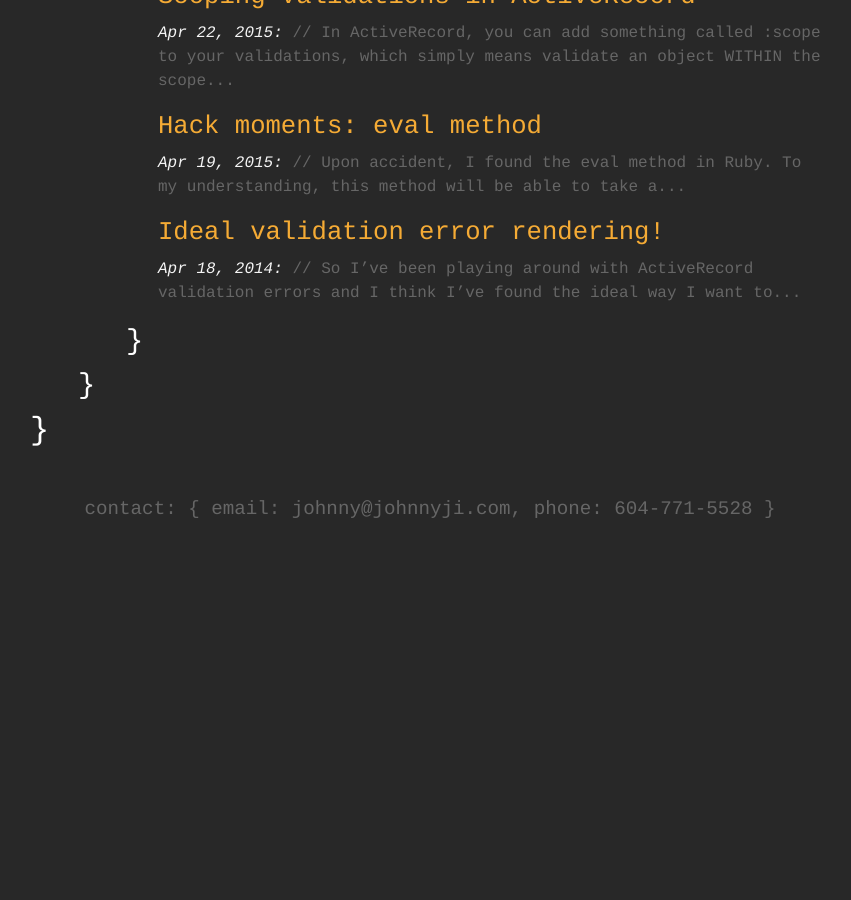
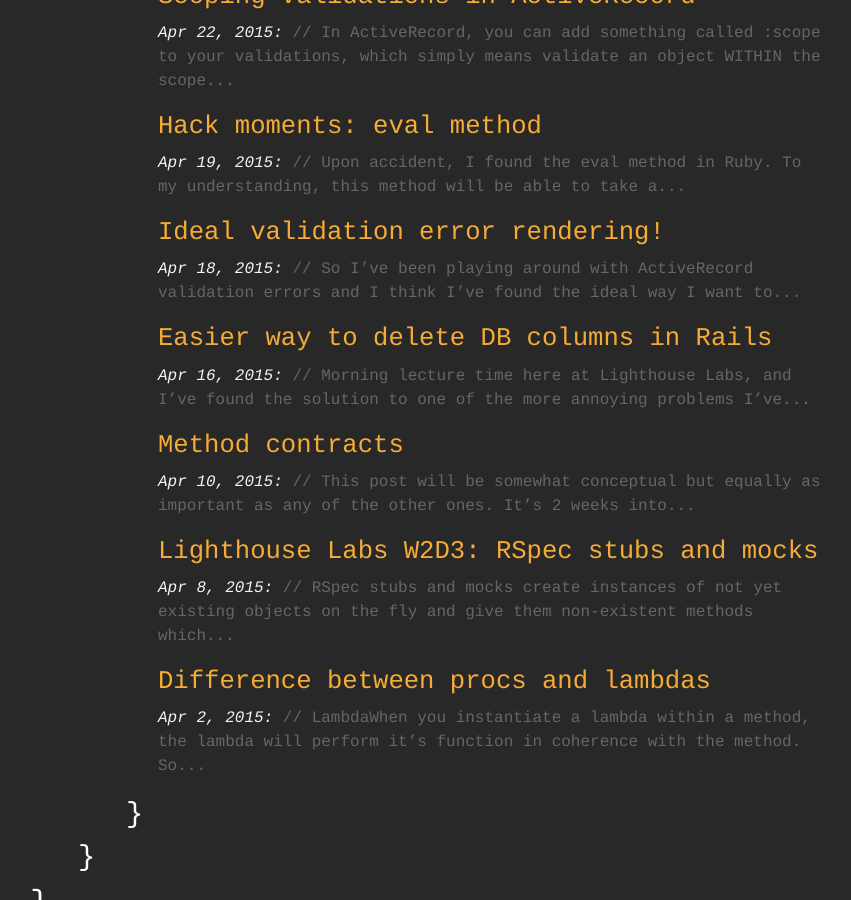
Before and after one commit to johnnyji/jekyll_blog, a Jekyll site: the page built from index.html, in a window 1280 px wide and 900 px high, scrolled down 1510 px. Shown: the whole window, without its empty margins (210-1061 px from the left). Built offline with Jekyll 4.4.1, drawn with Linux system fonts in a browser that asks for light colours; nearby versions of some CDN libraries; before the commit the page ends 2066 px from its top, so only the background shows below that.

Commit message:
add more posts

```diff
--- /dev/null
+++ b/_posts/2015-04-02-difference-between-procs-and-lambdas.markdown
@@ -0,0 +1,38 @@
+---
+layout: post
+title: "Difference between procs and lambdas"
+date: 2015-04-02
+categories: Ruby
+---
+
+<h3><strong>Lambda</strong></h3>
+
+When you instantiate a `lambda` within a method, the lambda will perform it's function in coherence with the method. So if you define a lambda:
+
+{% highlight ruby %}
+def some_method
+  my_lambda = lamda { return "Hello!" }.call
+  "Goodbye"
+end
+
+some_method #=> "Goodbye"
+{% endhighlight %}
+
+Even though the lambda has a return statement, it will not exit the entire method but only return itself, and continue on with the method it exists in.
+<br><br>
+
+<h3><strong>Proc</strong></h3>
+
+When you instantiate a `Proc.new` within a method, the proc becomes integrated as a part of the method:
+
+{% highlight ruby %}
+def some_method
+  my_proc = Proc.new { return "Hello!" }.call
+  "Goodbye"
+end
+
+some_method #=> "Hello!"
+{% endhighlight %}
+
+Now when the method runs, once the proc is hit. The entire method will stop and return.
+<br><br>
--- /dev/null
+++ b/_posts/2015-04-08-lighthouse-labs-w2d3-stucks-and-mocks.markdown
@@ -0,0 +1,21 @@
+---
+layout: post
+title: "Lighthouse Labs W2D3: RSpec stubs and mocks"
+date: 2015-04-08
+categories: RSpec
+---
+
+RSpec stubs and mocks create instances of not yet existing objects on the fly and give them non-existent methods which return specific outputs that you declare.
+
+Stubbing and mocking allow you to test other methods that depend on the method that you stubbed or the class that you mocked; either because you haven't created those methods/classes yet, or because running them would instrumentally slow down your test suite; or because you know the exact output of the methods and running them would be trivial or irrelevant.
+
+If you wanted to test the `rob_bank(bank)` method on an instance of the Robot class but you haven't created the Bank class yet, how would you test the robot's `rob_bank(bank)` methods?
+
+{% highlight ruby %}
+bank = instance_double("Bank", repository: 1000000, name: 'RBC')
+allow(bank).to receive(:robbed).and_return(1000)
+
+#Stubbing in a fake method which returns a value we set to our mocked bank object. This is what we would want our actual method on the actual bank object to return.
+
+expect(@robot.rob(bank).to eq(1000)
+{% endhighlight %}
--- /dev/null
+++ b/_posts/2015-04-10-method-contracts.markdown
@@ -0,0 +1,29 @@
+---
+layout: post
+title: "Method contracts"
+date: 2015-04-10
+categories: Theory
+---
+
+This post will be somewhat conceptual but equally as important as any of the other ones. It's 2 weeks into the [Lighthouse Labs][lighthouse] course right now and one of the instructors [David VanDusen][david] has dawned on me an extremely important concept. <strong>Method Contracts.</strong>
+
+Methods/functions in programming have all have a specific purpose, and their method contracts define their functionality. When writing any method, you should be able to clearly state it's method contract in one sentence WITHOUT using the word <em>and</em>.
+
+<br>
+<strong><em>The blueprint for a method contract is as follows:</em></strong>
+<blockquote>
+  <ol>
+    <li>What arguments are the method parameters taking, and what are the argument types?</li>
+    <li>What functionality is the method responsible for?</li>
+    <li>What are the values the method returns and their value types?</li>
+    <li>What exceptions do the method raise under what circumstances?</li>
+  </ol>
+</blockquote>
+<br>
+
+A method is definitive and well designed when you can answer those 4 questions without a shadow of a doubt.
+
+Invaluable expertise; I'll never look at methods the same again.
+
+[lighthouse]: http://lighthouselabs.ca
+[david]: http://davidvandusen.com
--- /dev/null
+++ b/_posts/2015-04-16-easier-way-to-delete-db-columns-in-rails.markdown
@@ -0,0 +1,20 @@
+---
+layout: post
+title: "Easier way to delete DB columns in Rails"
+date: 2015-04-16
+categories: Rails
+---
+
+Morning lecture time here at [Lighthouse Labs][lighthouse], and I've found the solution to one of the more annoying problems I've been having. How to remove migrations from a project without having to generate a drop migration file. (So your migrate folder stays slim and clean)
+
+Suppose I created a migration called `add_gender_to_users`, but I later decide that my app doesn't want to specify user gender. So what do I do?
+
+I can either create ANOTHER migration called `remove_gender_from_users`, or I can run any of these easier tasks:
+<br><br>
+
+1. Run rake `db:migrate:down VERSION=<your migration version number>` on the migration BEFORE the one you want to delete, now go into your migrate folder and delete the migration you no longer need and then run `rake db:migrate`, so your schema will now be updated but this time without that migration file that you deleted.
+
+2. In your rails console, run `ActiveRecord::Migration.remove_column :table_name, :column_name`, this will effectively update your database, now all you need to do is remove that migration file before updating your schema.
+
+
+[lighthouse]: http://lighthouselabs.ca
--- a/_posts/2015-04-18-ideal-validation-error-rendering.markdown
+++ b/_posts/2015-04-18-ideal-validation-error-rendering.markdown
@@ -1,7 +1,7 @@
 ---
 layout: post
 title: "Ideal validation error rendering!"
-date: 2014-04-18
+date: 2015-04-18
 categories: Rails
 ---
 
--- a/_posts/2015-06-18-stubbing-controller-instance-methods-in-rspec.markdown
+++ b/_posts/2015-06-18-stubbing-controller-instance-methods-in-rspec.markdown
@@ -112,6 +112,7 @@ RSpec.configure |config| do
   config.include ApiControllerHelper
 end
 {% endhighlight %}
+<br>
 
 In the end, our spec will look like this:
 
@@ -136,8 +137,12 @@ end
 <br>
 
 It took me quite a while to figure this out but in the end it was more than worth it. Armed with this knowledge, I'm sure you'll be able to bang out pages and pages of request specs in no time!
+<br><br>
 
-<strong>Fuck yeah.</strong>
+<strong>TL;DR</strong> Use `allow_any_instance_of(Object).to receive(method_on_object).and_return(mock_method_used_for_testing)` to mock an instance method on any object. Such as `current_user` on a controller.
+<br><br><br>
+
+<h3><strong>Fuck yeah.</strong></h3>
 
 
 
```
Also changed, not shown: other parts of _posts/2015-06-18-stubbing-controller-instance-methods-in-rspec.markdown (+1 -1 lines).
